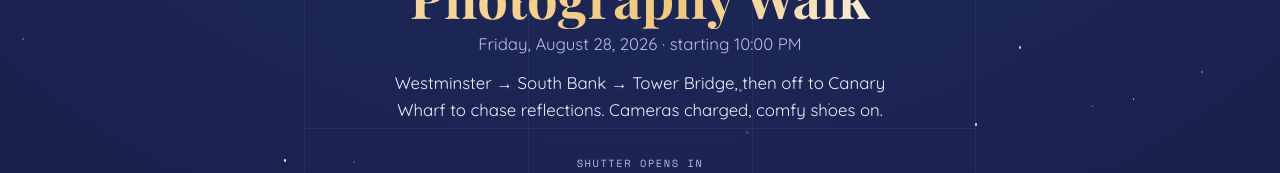
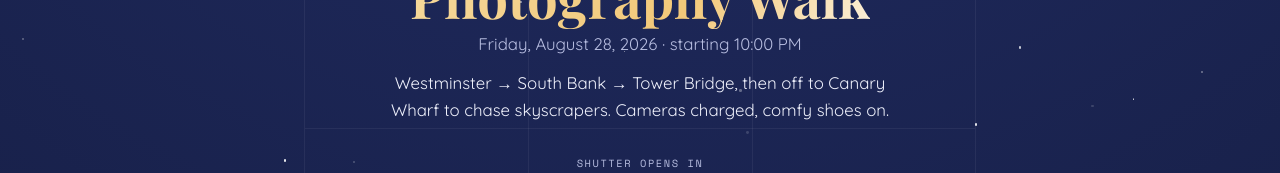
Before and after one commit to jjiangav/Date-Planner, a React (Vite) app: page / in a window 1280 px wide. Shown: the part 320-493 px from the top of the page. Built offline with nearby package versions, Linux system fonts and the light colour scheme.

Commit message:
Change hero blurb to "chase skyscrapers"
Co-Authored-By: Claude Sonnet 5 <noreply@anthropic.com>
Claude-Session: https://claude.ai/code/session_01F6cozsacoXbQfujwsT5EgK

```diff
--- a/App.jsx
+++ b/App.jsx
@@ -219,8 +219,8 @@ function App() {
             {dateInfo.day}, {dateInfo.date} · starting {dateInfo.startTime}
           </p>
           <p className="hero-blurb">
-            Westminster → South Bank → Tower Bridge, then off to Canary Wharf to
-            chase reflections. Cameras charged, comfy shoes on.
+            Westminster → South Bank → Tower Bridge, then off to Canary Wharf
+            to chase skyscrapers. Cameras charged, comfy shoes on.
           </p>
           <Countdown />
         </div>
```
